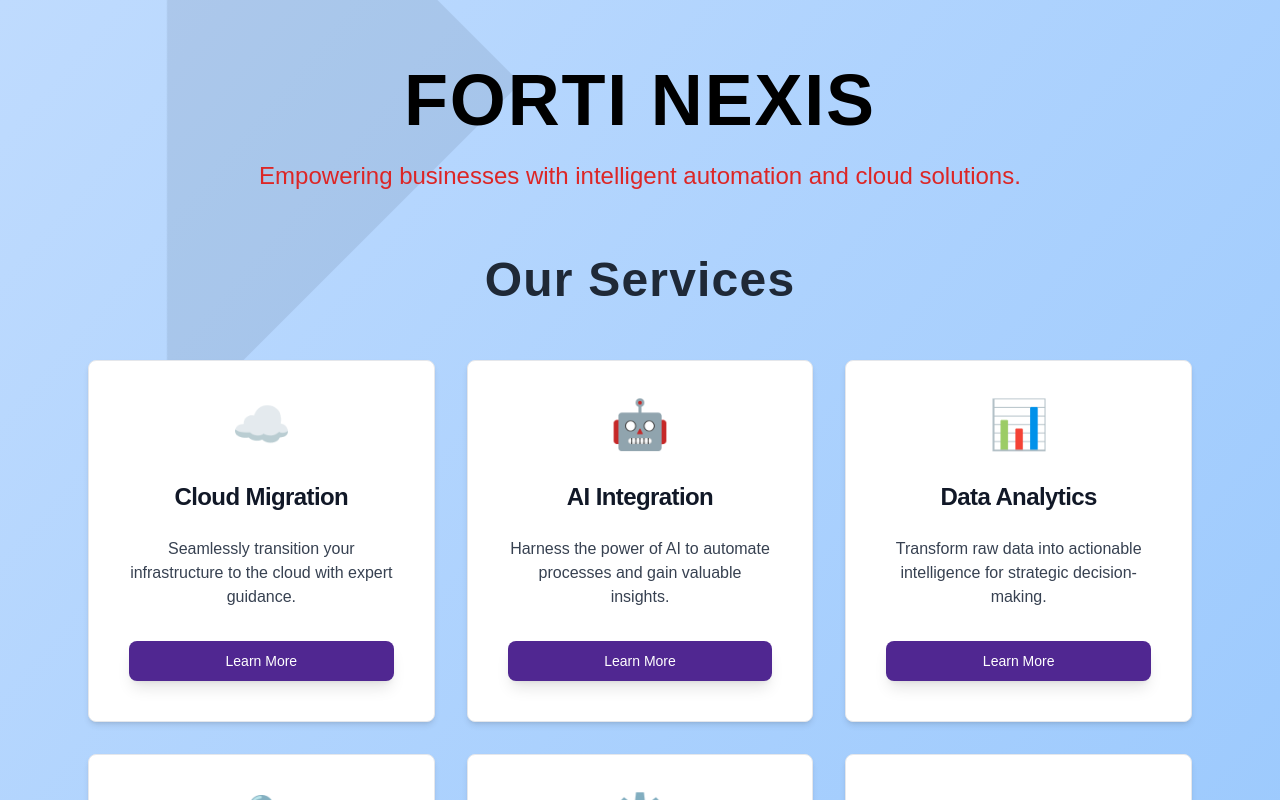
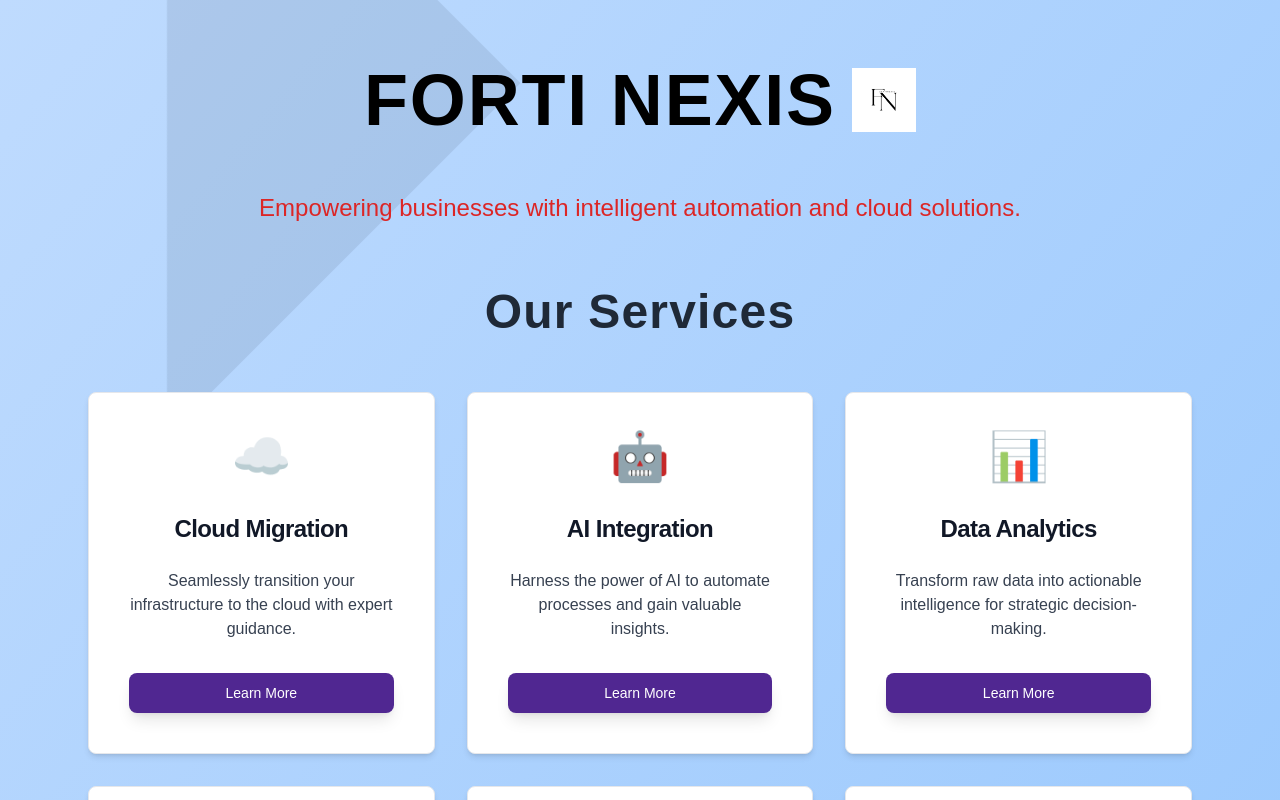
Before and after one commit to WebSiteMj/fortiNexis, a React (Vite) app: page / in a window 1280 px wide. Shown: the top 800 px of the page. Built offline with nearby package versions, Linux system fonts and the light colour scheme.

Commit message:
logoadded to home

```diff
--- a/src/App.jsx
+++ b/src/App.jsx
@@ -40,7 +40,8 @@ export default function App() {
   ];
 
   return (
- <div className="min-h-screen bg-gradient-to-br from-blue-200 to-blue-300 flex flex-col items-center justify-start relative overflow-hidden">
+ <div className="min-h-screen bg-gradient-to-br from-blue-200 to-blue-300 flex
+ flex-col items-center justify-start relative overflow-hidden">
 
 
       {/* Hero Section */}
@@ -76,6 +77,7 @@ export default function App() {
 
       {/* Accordion Section */}
       <div className="w-full mt-24">
+       {/* <div className="max-w-4xl mx-auto px-4"> Added a max-width and centering for the accordion itself */}
         <AccordionComponent />
       </div>
 
--- a/src/components/HeroComponent.jsx
+++ b/src/components/HeroComponent.jsx
@@ -1,12 +1,19 @@
 import React from "react";
-
+import logo from "../assets/FNLogo.png";
 
 export default function HeroComponent() {
   return (
     <div className="relative z-10 flex flex-col items-center text-center mt-16 px-6 space-y-6">
+       <div className="relative z-10 flex items-center justify-center mb-8 space-x-4">
         <h1 className="text-6xl md:text-7xl font-extrabold tracking-wide font-montserrat">
           FORTI NEXIS
         </h1>
+        <img
+          src={logo}
+          alt="Company Logo"
+          className="h-12 md:h-16 w-auto" // Adjust height as needed, w-auto maintains aspect ratio
+        />
+        </div>
         <p className="text-xl md:text-2xl font-montserrat text-red-600">
           Empowering businesses with intelligent automation and cloud solutions.
         </p>
```
